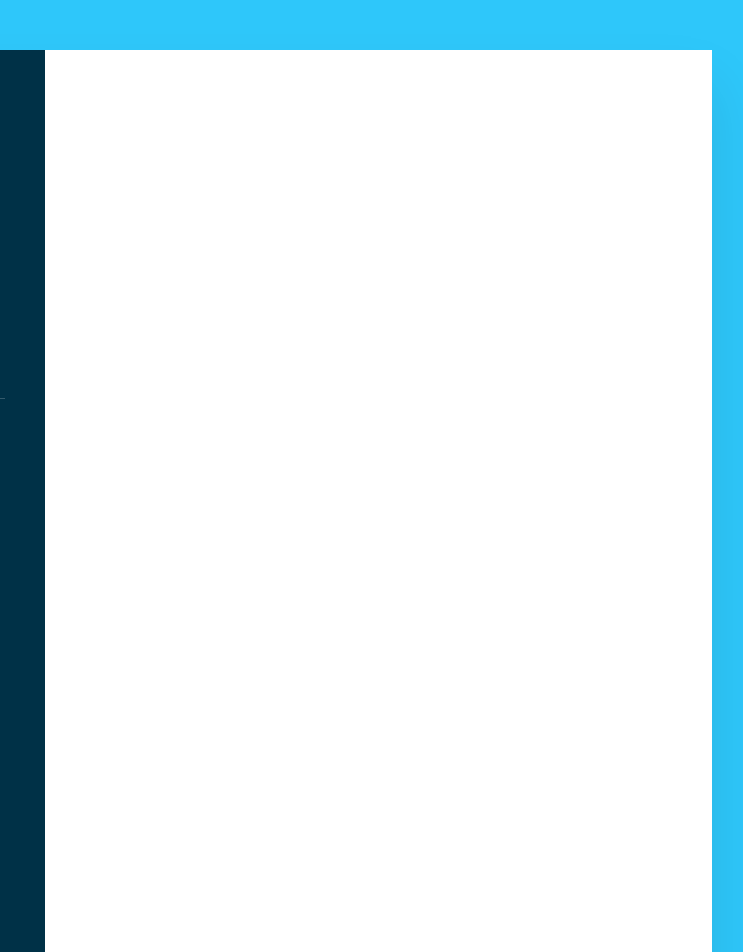
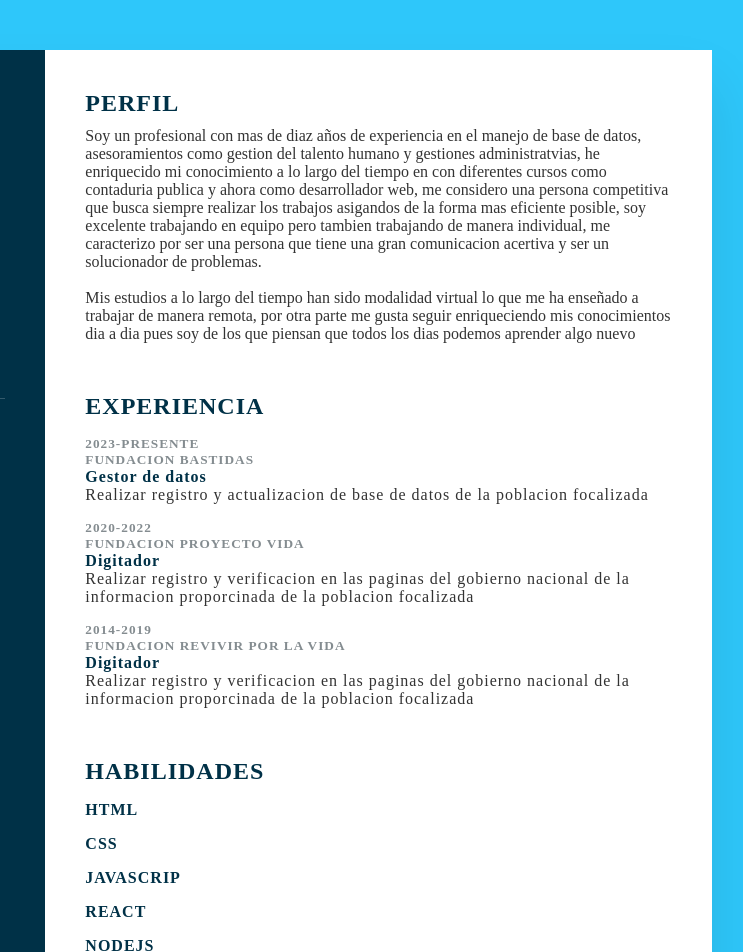
Before and after one commit to Jteheranm/practicaadacss, a plain HTML site: page index.html in a window 1280 px wide. Shown: the top 952 px of the page, 428-1171 px from the left. Drawn offline with Linux system fonts and the light colour scheme.

Commit message:
sexto commit

```diff
--- a/index.html
+++ b/index.html
@@ -119,7 +119,67 @@
           </ul>
         </div>
       </div>
-      <div class="rigth_side"></div>
+      <div class="rigth_side">
+        <div class="about">
+          <h2 class="title2">Perfil</h2>
+          <p> Soy un profesional con mas de diaz años de experiencia en el manejo de base de datos, asesoramientos como gestion del talento humano y gestiones administratvias, he enriquecido mi conocimiento a lo largo del tiempo en con diferentes cursos como contaduria publica y ahora como desarrollador web, me considero una persona competitiva que busca siempre realizar los trabajos asigandos de la forma mas eficiente posible, soy excelente trabajando en equipo pero tambien trabajando de manera individual, me caracterizo por ser una persona que tiene una gran comunicacion acertiva y ser un solucionador de problemas. <br> <br> Mis estudios a lo largo del tiempo han sido modalidad virtual lo que me ha enseñado a trabajar de manera remota, por otra parte me gusta seguir enriqueciendo mis conocimientos dia a dia pues soy de los que piensan que todos los dias podemos aprender algo nuevo  </p>
     </div>
+
+          <div class="about">
+          <h2 class="title2">EXPERIENCIA</h2>
+          <div class="box">
+            <div class="year_company">
+              <h5>2023-Presente</h5>
+              <h5>Fundacion Bastidas</h5>
+            </div>
+            <div class="text">
+              <h4>Gestor de datos</h4>
+              <p>Realizar registro y actualizacion de base de datos de la poblacion focalizada</p>
+            </div>
+
+            <div class="box">
+            <div class="year_company">
+              <h5>2020-2022</h5>
+              <h5>Fundacion Proyecto vida</h5>
+            </div>
+            <div class="text">
+              <h4>Digitador</h4>
+              <p>Realizar registro y verificacion en las paginas del gobierno nacional de la informacion proporcinada de la poblacion focalizada</p>
+            </div>
+             <div class="box">
+            <div class="year_company">
+              <h5>2014-2019</h5>
+              <h5>Fundacion Revivir por la vida</h5>
+            </div>
+            <div class="text">
+              <h4>Digitador</h4>
+              <p>Realizar registro y verificacion en las paginas del gobierno nacional de la informacion proporcinada de la poblacion focalizada</p>
+            </div>
+
+            <div class="about skills"></div>
+            <h2 class="title2">HABILIDADES</h2>
+            <div class="box">
+              <h4>HTML</h4>
+              <div class="percent">
+              </div>
+              <div class="box">
+              <h4>CSS</h4>
+              <div class="percent">
+              </div>
+              <div class="box">
+              <h4>JAVASCRIP</h4>
+              <div class="percent">
+                <div class="box">
+              <h4>REACT</h4>
+              <div class="percent">
+                <div class="box">
+              <h4>NODEJS</h4>
+              <div class="percent">
+              </div>
+            </div>
+
+
+          </div>
+
   </body>
 </html>
--- a/styles.css
+++ b/styles.css
@@ -145,3 +145,44 @@ body {
   background: #fff;
   padding: 40px;
 }
+
+.about {
+  margin-bottom: 50px;
+}
+
+.about last-child {
+  margin-bottom: 0;
+}
+
+.title2 {
+  color: #003147;
+  text-transform: uppercase;
+  letter-spacing: 1px;
+  margin-bottom: 10px;
+}
+
+p {
+  color: #333;
+}
+
+.about .box {
+  margin: 16px 0;
+  color: #003147;
+  letter-spacing: 1px;
+  margin-bottom: 10px;
+}
+
+.about .box .year_company {
+  min-width: 150px;
+}
+
+.about .box .year_company h5 {
+  text-transform: uppercase;
+  color: #848c90;
+  font-weight: 600;
+}
+.about .box .year_company h4 {
+  text-transform: uppercase;
+  color: #2a7da2;
+  font-size: 16px;
+}
```
